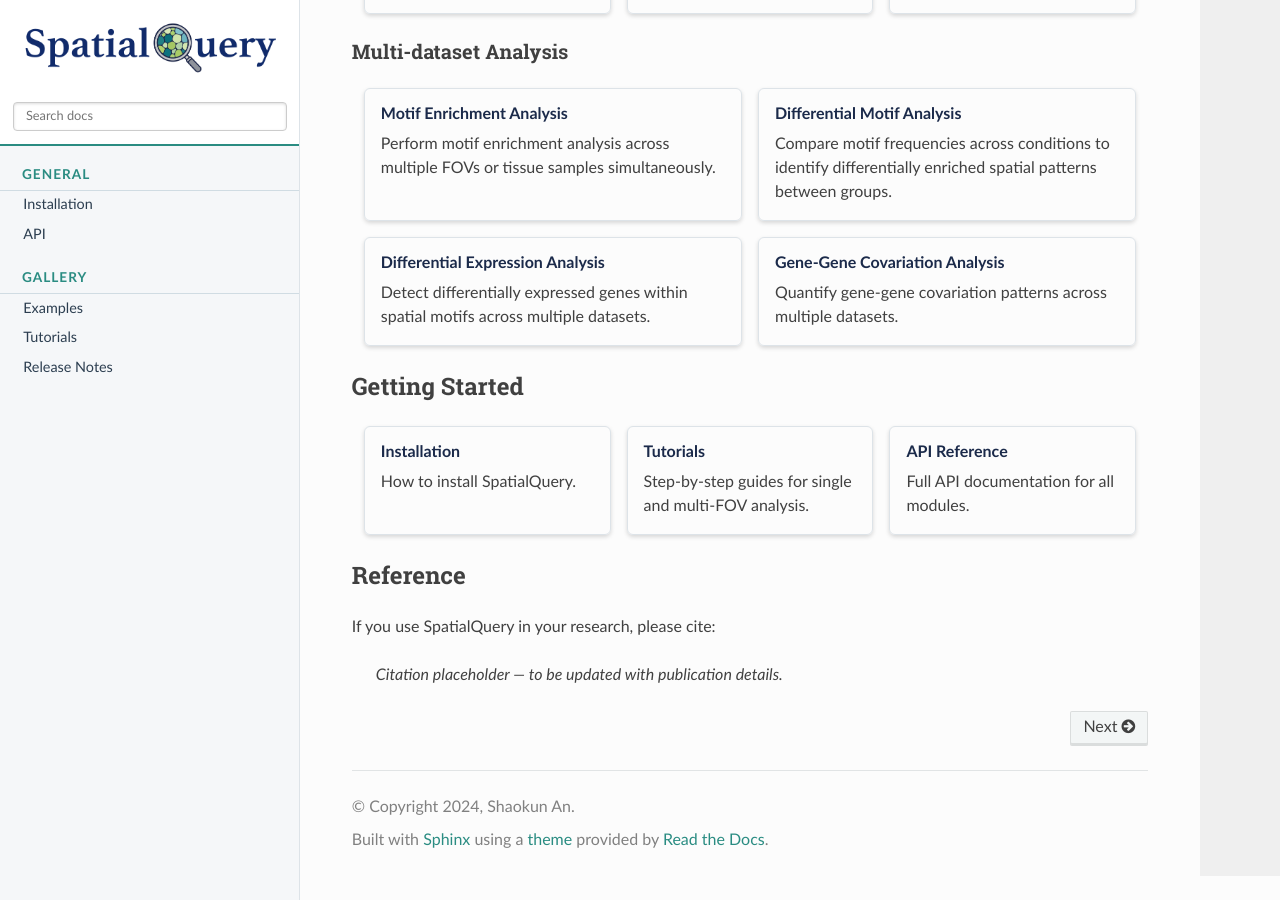
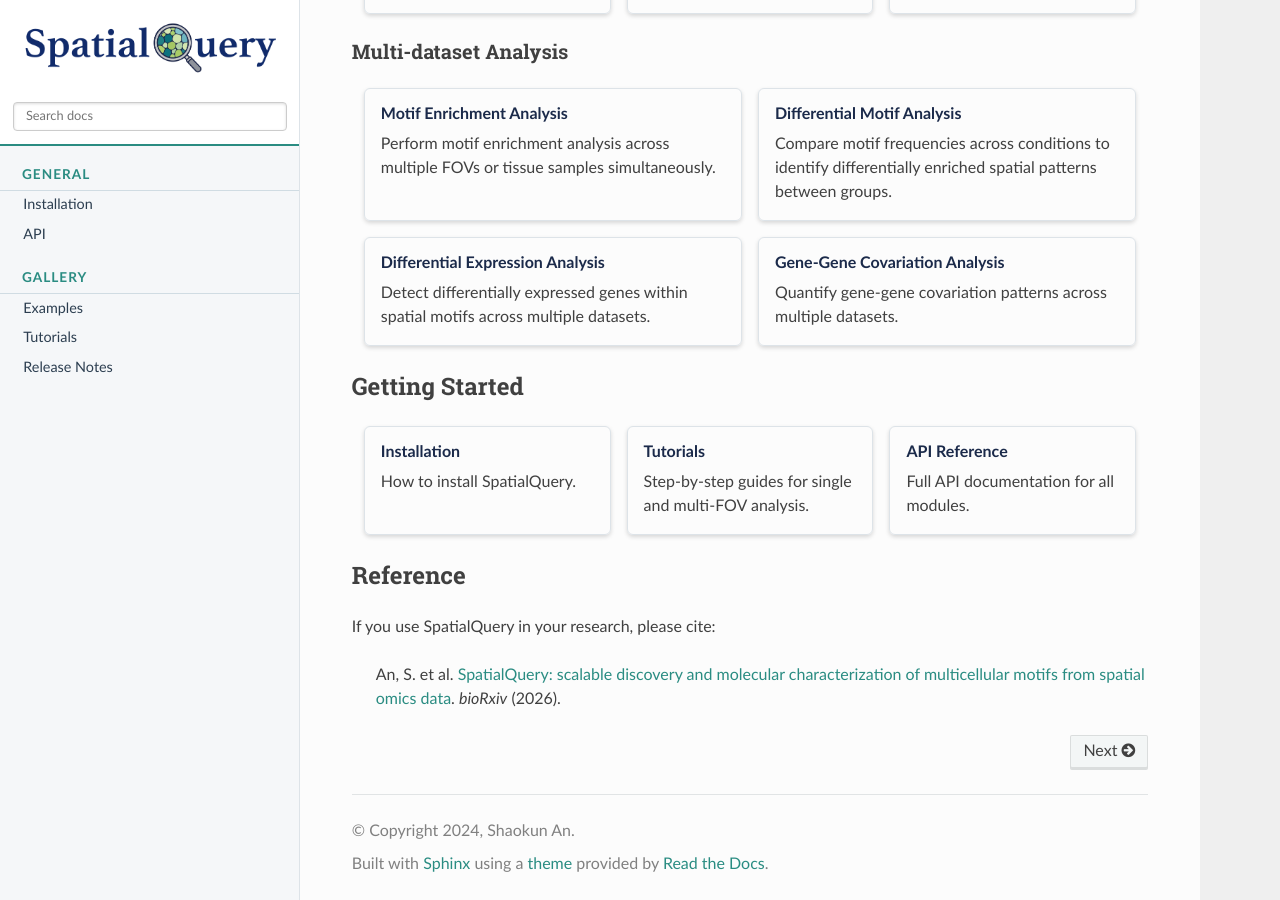
Before and after one commit to ShaokunAn/Spatial-Query, a Sphinx documentation site: the page built from docs/index.md, in a window 1280 px wide and 900 px high, scrolled down 1230 px. Built offline with Sphinx 7.4.7 and the Read the Docs theme 3.1.0, drawn with Linux system fonts in a browser that asks for light colours; pages that are not in the unit, such as notebooks, are missing from menus; before the commit the page ends 2106 px from its top, so only the background shows below that.

Commit message:
update citation

````diff
--- a/docs/index.md
+++ b/docs/index.md
@@ -112,7 +112,7 @@ Full API documentation for all modules.
 
 If you use SpatialQuery in your research, please cite:
 
-> *Citation placeholder — to be updated with publication details.*
+> An, S. et al. [SpatialQuery: scalable discovery and molecular characterization of multicellular motifs from spatial omics data](https://www.biorxiv.org/content/10.64898/2026.04.22.720136v1). *bioRxiv* (2026).
 
 ```{toctree}
 :hidden:
````
